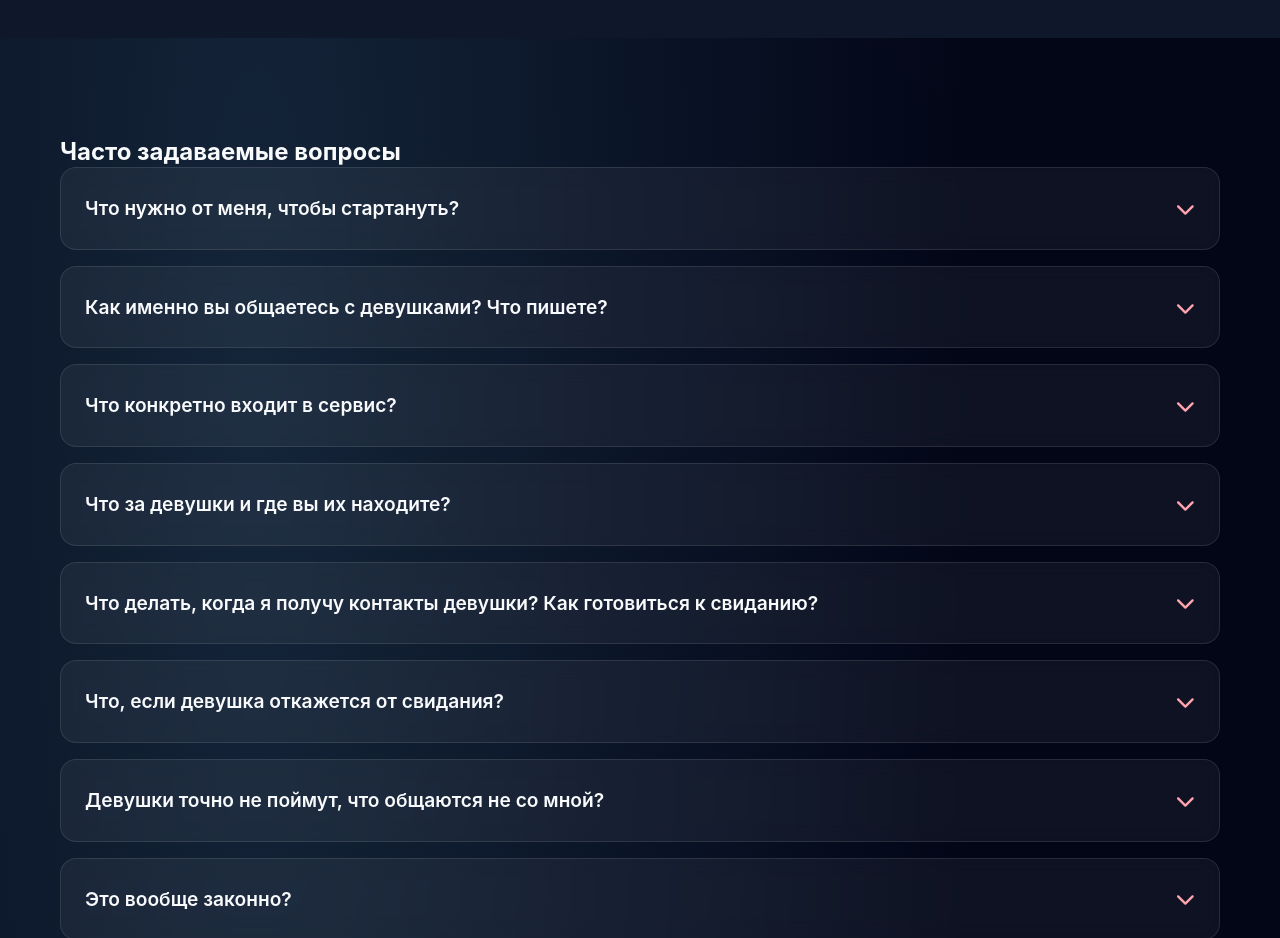
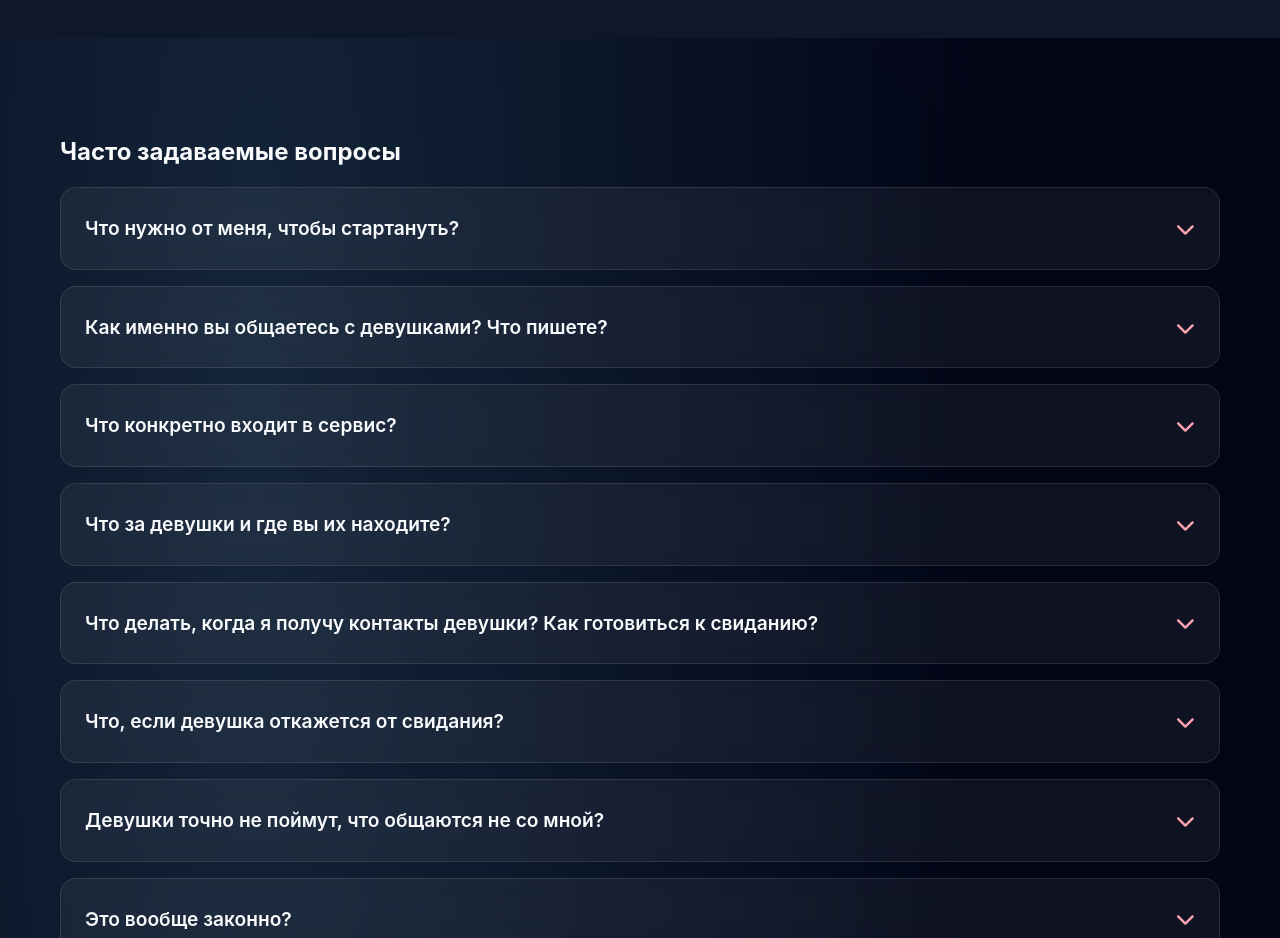
Before and after one commit to ImCoder12/Website-, a plain HTML site: page PC/index.html in a window 1280 px wide. Shown: the part 4500-5438 px from the top of the page. Drawn offline with Linux system fonts and the light colour scheme; a web font is replaced by a local one.

Commit message:
TEST V3.0.0

```diff
--- a/PC/index.html
+++ b/PC/index.html
@@ -1091,7 +1091,7 @@
     <!-- FAQ -->
     <section id="faq" class="bg-dark">
         <div class="container">
-            <h2 class="text-center mb-4" data-aos="fade-up">Часто задаваемые вопросы</h2>
+            <h2 class="text-center mb-4 aos-animate" data-aos="fade-up" style="padding-bottom: 20px;">Часто задаваемые вопросы</h2>
             <p class="text-center max-w-2xl mx-auto mb-12" data-aos="fade-up" data-aos-delay="100"></p>
 
             <div class="max-w-3xl mx-auto">
```
